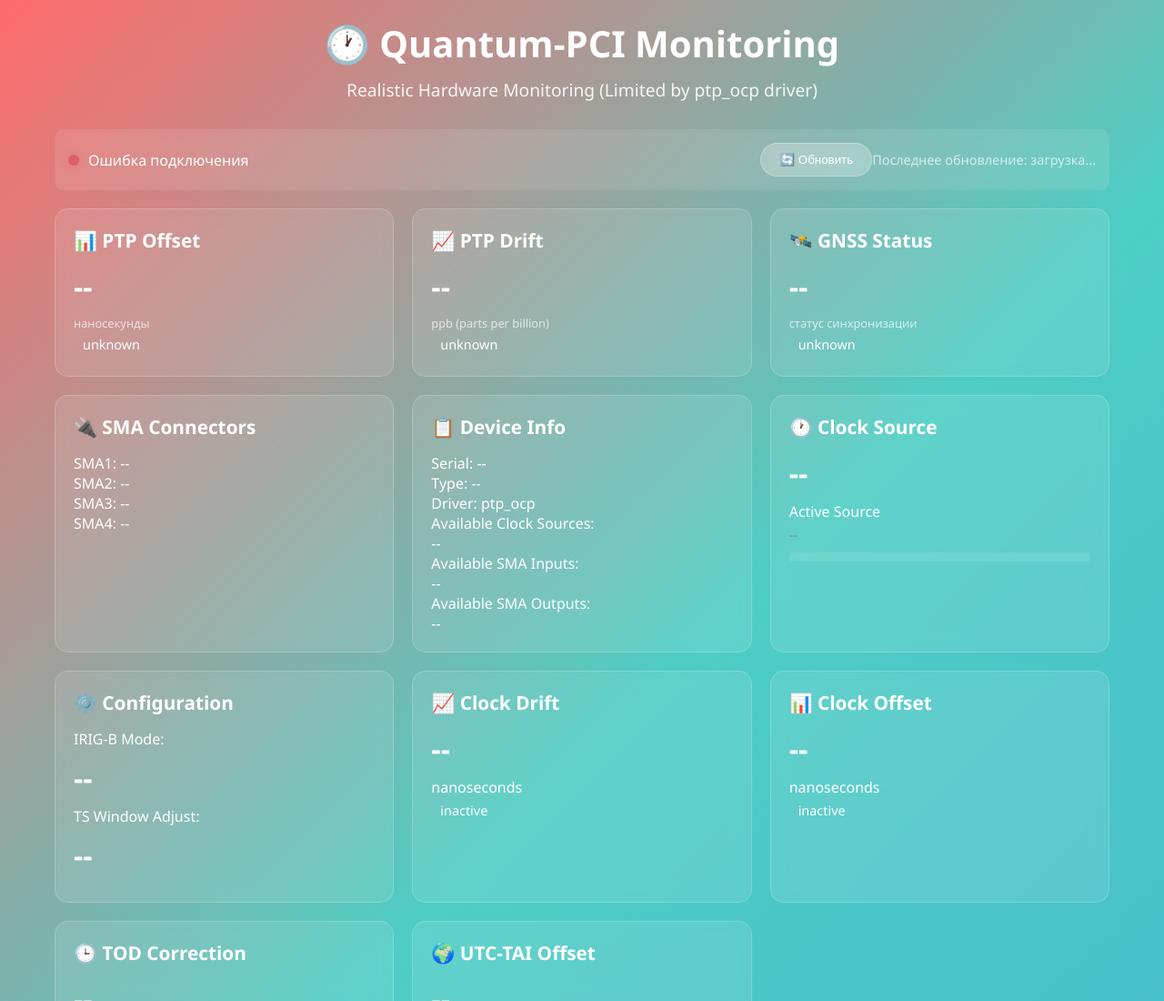
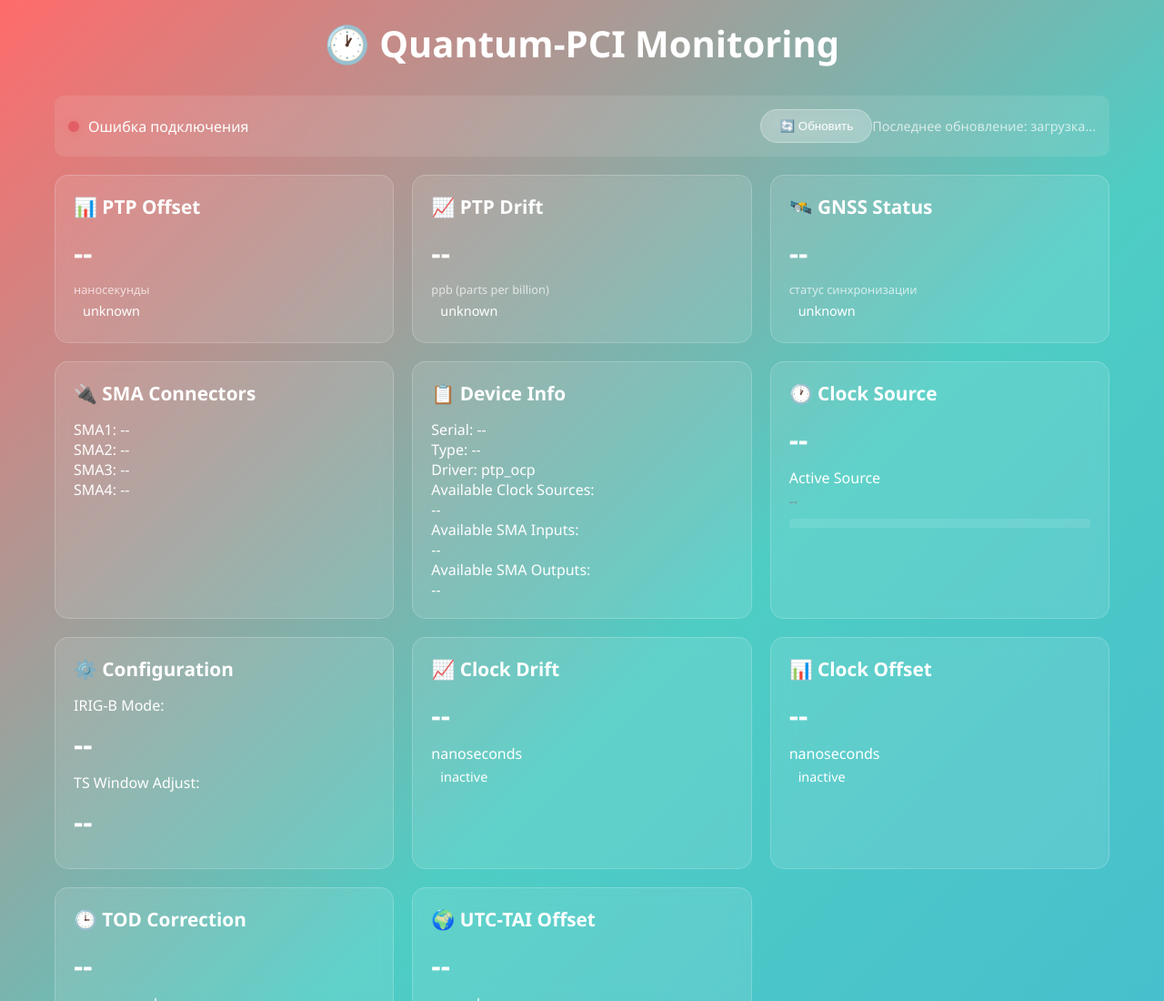
Before and after one commit to SiwaNetwork/QuantumPCI-DRV, a plain HTML site: page quantum-pci-monitoring/api/realistic-dashboard.html in a window 1280 px wide. Shown: the top 1100 px of the page at 91% size. Drawn offline with Linux system fonts and the light colour scheme; no server answers.

Commit message:
feat: Удален подзаголовок 'Realistic Hardware Monitoring (Limited by ptp_ocp driver)'

```diff
--- a/quantum-pci-monitoring/api/realistic-dashboard.html
+++ b/quantum-pci-monitoring/api/realistic-dashboard.html
@@ -361,7 +361,6 @@
     <div class="container">
         <div class="header">
             <h1>🕐 Quantum-PCI Monitoring</h1>
-            <div class="subtitle">Realistic Hardware Monitoring (Limited by ptp_ocp driver)</div>
         </div>
 
 
@@ -1008,7 +1007,7 @@
         // Принудительное обновление данных
         setTimeout(() => {
             console.log('Force refreshing data...'); // Отладка
-            refreshData();
+        refreshData();
         }, 1000);
 
         updateDeviceClock();
```
